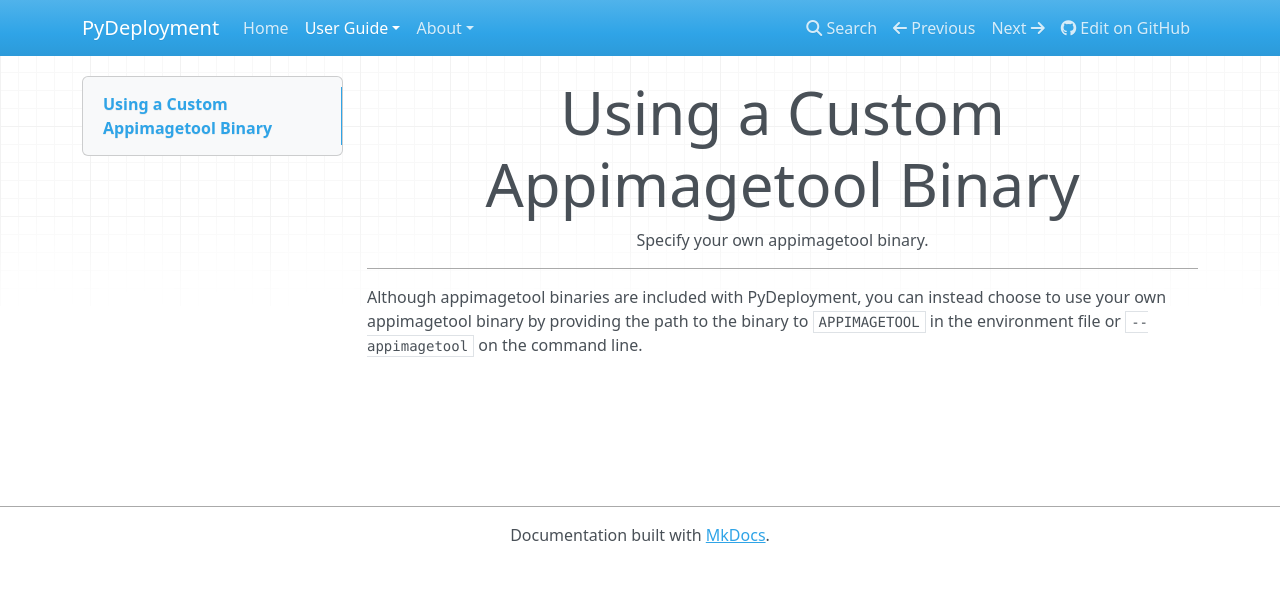
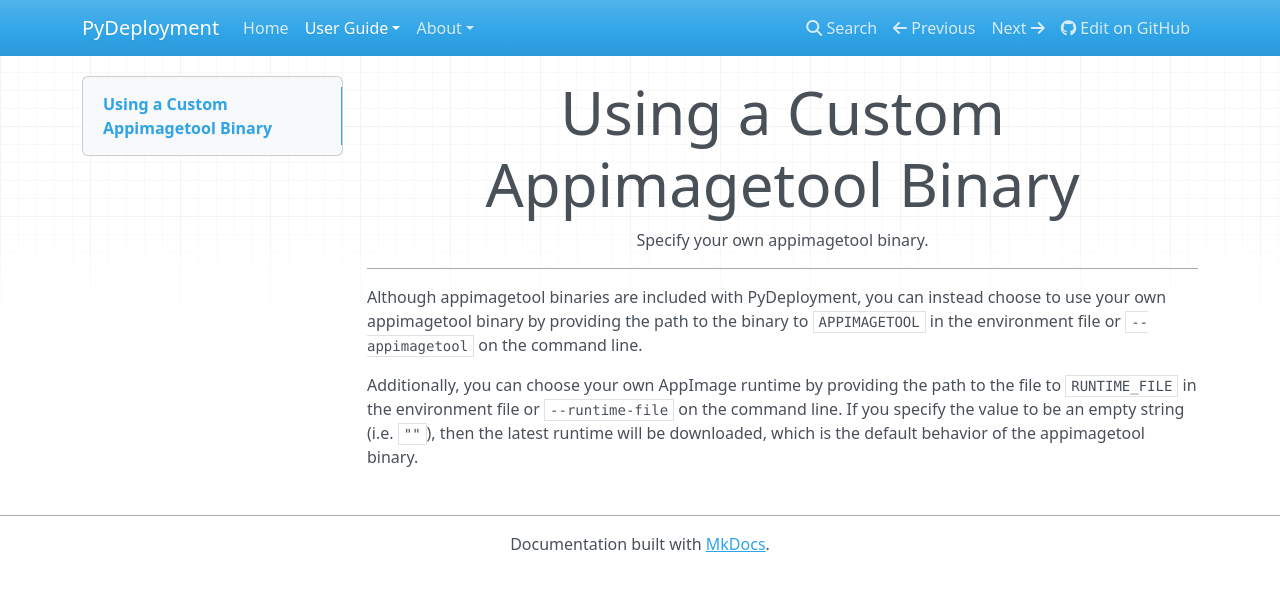
Before and after one commit to pydeployment/pydeployment, an MkDocs documentation site: the page built from docs/user-guide/advanced/custom-appimagetool.md, in a window 1280 px wide. Shown: the top 591 px of the page. Built offline with MkDocs 1.6.1, drawn with Linux system fonts in a browser that asks for light colours; nearby versions of some CDN libraries.

Commit message:
docs: Add documentation for specifying a local runtime file

```diff
--- a/docs/user-guide/advanced/custom-appimagetool.md
+++ b/docs/user-guide/advanced/custom-appimagetool.md
@@ -8,3 +8,9 @@
 choose to use your own appimagetool binary by providing the path to the binary
 to `APPIMAGETOOL` in the environment file or `--appimagetool` on the command
 line.
+
+Additionally, you can choose your own AppImage runtime by providing the path to
+the file to `RUNTIME_FILE` in the environment file or `--runtime-file` on the
+command line. If you specify the value to be an empty string (i.e. `""`), then
+the latest runtime will be downloaded, which is the default behavior of the
+appimagetool binary.
```
